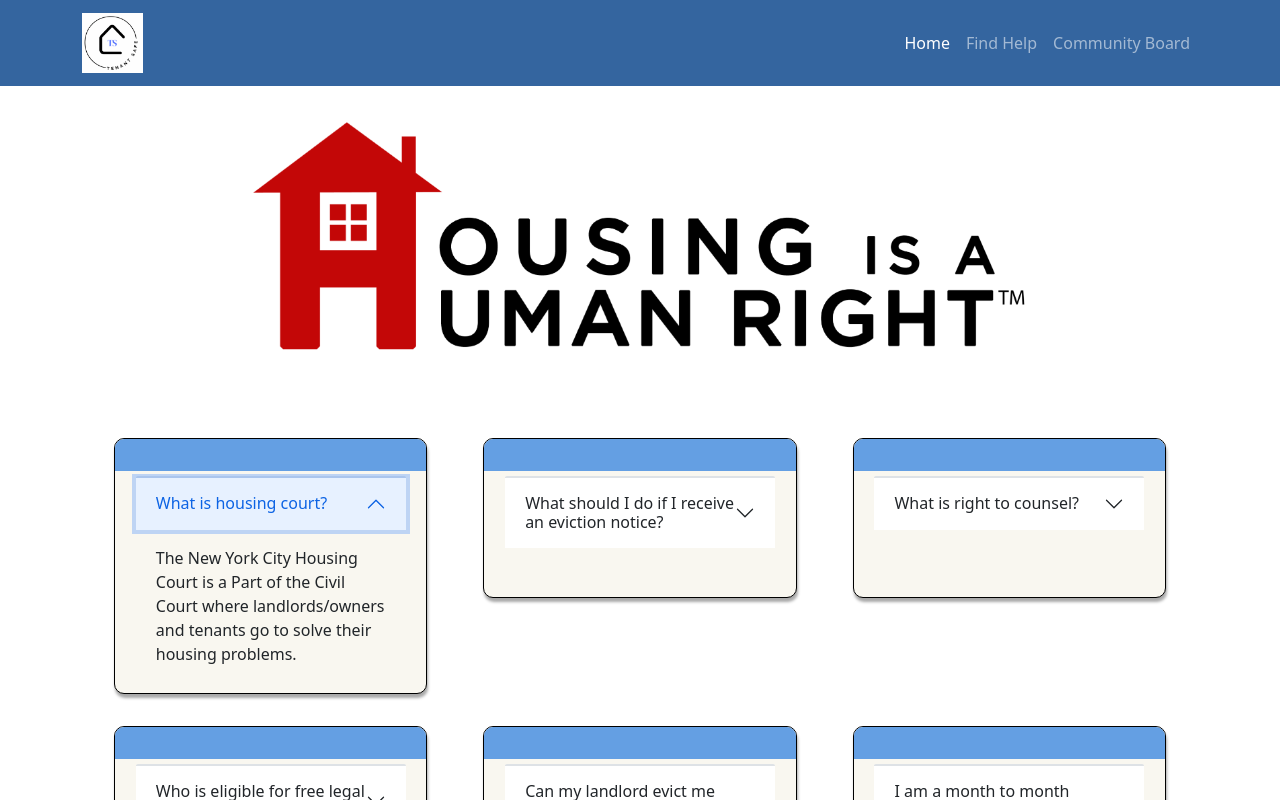
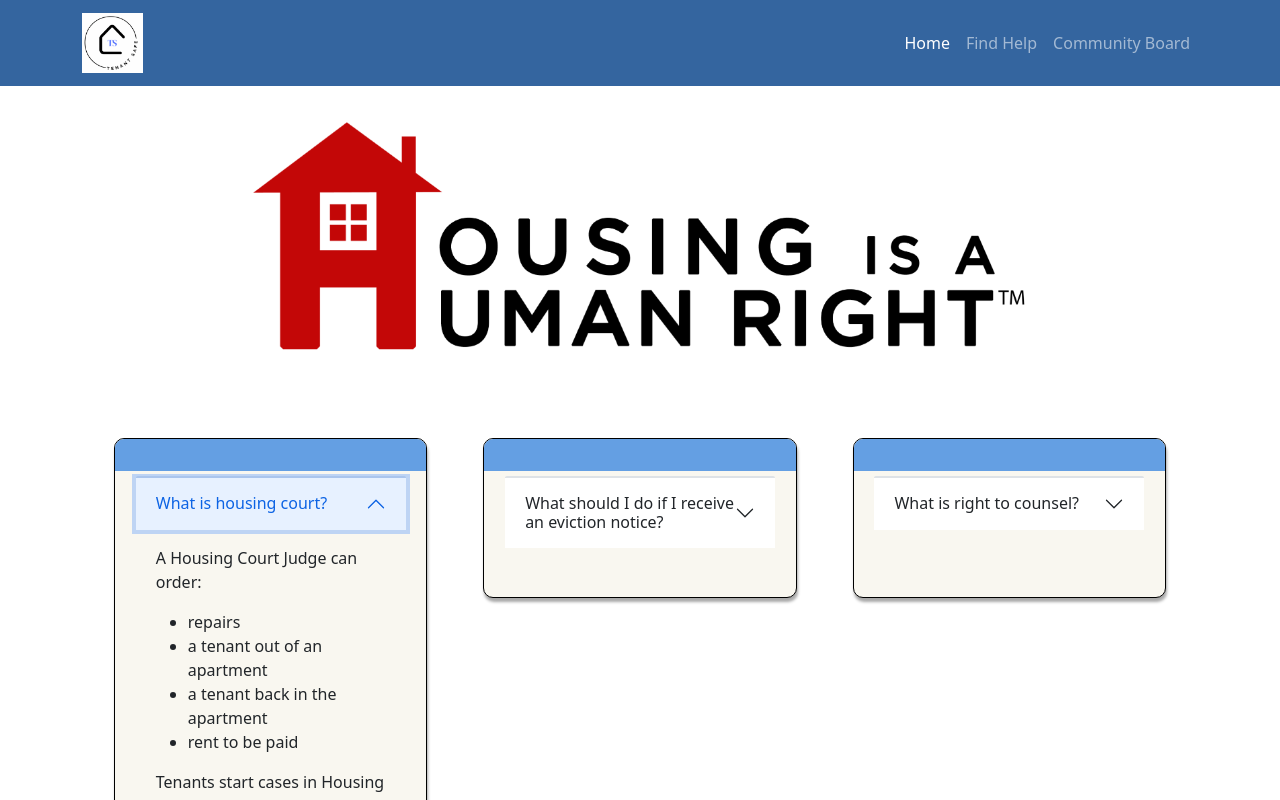
Before and after one commit to Stevenlidl/hackathon_team10tkh2023, a React (Vite) app in the folder Frontend/: page /home in a window 1280 px wide. Both pictures are taken after a click on the button "What is housing court?". Shown: the top 800 px of the page. Built offline with nearby package versions, Linux system fonts and the light colour scheme.

Commit message:
added lists, links, and get help navigation

```diff
--- a/Frontend/src/faqData.jsx
+++ b/Frontend/src/faqData.jsx
@@ -1,3 +1,38 @@
+export function ListAnswer1() {
+    return (
+        <>
+            <p>A Housing Court Judge can order: </p>
+            <ul>
+                <li>repairs</li>
+                <li>a tenant out of an apartment</li>
+                <li>a tenant back in the apartment</li>
+                <li>rent to be paid</li>
+            </ul>
+            <p>Tenants start cases in Housing Court to: </p>
+            <ul>
+                <li>get repairs,</li>
+                <li>move back in after an eviction, </li>
+                <li>stop harassment </li>
+            </ul>
+        </>
+    )
+}
+
+export function ListAnswer2() {
+    return (
+        <>
+            <p>According to N.Y. Real Prop N.Y. Real Prop. §226-c, your landlord must give you the following  notice</p>
+            <ul>
+                <li>30 days’ notice: if the tenant has been occupying for a year or at one point had a lease of at least one year</li>
+                <li>60 days’ notice: Tenants occupying from one to two years and leaseholders of one to two-year leases</li>
+                <li>90 days’ notice: Tenants occupying more than two years or having leases of two years or more: 90 days’ notice.</li>
+            </ul>
+        </>
+    )
+}
+
+//
+
 export const row1 = [
     {
         question: 'What is housing court?',
@@ -46,8 +81,8 @@ export const row3 = [
 export const row4 = [
     {
         question: 'What if I can’t pay my rent?',
-        answer: `In NYC, tenants can apply to the NYC Human Resources Administration (HRA) for a One Shot Deal to cover rent arrears. This can be helpful if you don’t get money through ERAP or if ERAP assistance doesn’t cover all of the rent you owe. To get a One Shot Deal, you do not have to show that your rent debt is related to the pandemic. You may also qualify for an ongoing rent subsidy under the City’s FHEPS program.
-      https://www.nyc.gov/site/hra/help/affordable-housing.page`
+        answer: [`In NYC, tenants can apply to the NYC Human Resources Administration (HRA) for a One Shot Deal to cover rent arrears. This can be helpful if you don’t get money through ERAP or if ERAP assistance doesn’t cover all of the rent you owe. To get a One Shot Deal, you do not have to show that your rent debt is related to the pandemic. You may also qualify for an ongoing rent subsidy under the City’s FHEPS program.`,
+            `https://www.nyc.gov/site/hra/help/affordable-housing.page`]
     },
     {
         question: 'How can I get more information?',
@@ -55,8 +90,7 @@ export const row4 = [
     },
     {
         question: 'What if I can’t get legal assistance? ',
-        answer: `Due to lack of funding, legal support cannot be guaranteed. But that doesn’t me you should not fight to stay! This document is for tenants without lawyers representing them in a case in Housing Court. It was developed by attorneys and tenant organizers within the Right to Counsel NYC Coalition. This packet is not a substitute for effective legal representation and none of the material in this packet is legal advice.
-
-      https://assets.nationbuilder.com/righttocounselnyc/pages/1342/attachments/original/1664821814/Right_to_Counsel_-_Tenant_Self_Defense_Resource_Guide_-_FINAL.docx_%281%29.pdf?1664821814`
+        answer: [`Due to lack of funding, legal support cannot be guaranteed. But that doesn’t me you should not fight to stay! This document is for tenants without lawyers representing them in a case in Housing Court. It was developed by attorneys and tenant organizers within the Right to Counsel NYC Coalition. This packet is not a substitute for effective legal representation and none of the material in this packet is legal advice.`,
+            `https://assets.nationbuilder.com/righttocounselnyc/pages/1342/attachments/original/1664821814/Right_to_Counsel_-_Tenant_Self_Defense_Resource_Guide_-_FINAL.docx_%281%29.pdf?1664821814`]
     },
 ]
--- a/Frontend/src/pages/home.jsx
+++ b/Frontend/src/pages/home.jsx
@@ -1,10 +1,11 @@
 import React from "react";
 import { Container, Row, Col, Accordion, Button } from "react-bootstrap";
-import { row1, row2, row3, row4 } from "../faqData";
+import { useNavigate } from 'react-router-dom';
+import { row1, row2, row3, row4, ListAnswer1, ListAnswer2 } from "../faqData";
 import '../css/home.css';
 
-//textmetrics
 function Home() {
+  const navigate = useNavigate();
 
   return (
     <Container className='wrapper'>
@@ -21,7 +22,13 @@ function Home() {
                     <div className="item">
                       <Accordion.Item eventKey={i} ></Accordion.Item>
                       <Accordion.Header className="itemHeader">{item.question}</Accordion.Header>
-                      <Accordion.Body>{item.answer}</Accordion.Body>
+                      <Accordion.Body className={i === 1 ? "boldAnswer1" : ""}>
+                        {
+                          i === 0 ?
+                            <ListAnswer1 /> :
+                            item.answer
+                        }
+                      </Accordion.Body>
                     </div>
                   </Accordion>
                 </Col>
@@ -38,7 +45,13 @@ function Home() {
                     <div className="item">
                       <Accordion.Item eventKey={i} ></Accordion.Item>
                       <Accordion.Header bsPrefix="itemHeader">{item.question}</Accordion.Header>
-                      <Accordion.Body>{item.answer}</Accordion.Body>
+                      <Accordion.Body>
+                        {
+                          i === 2 ?
+                          <ListAnswer2 /> :
+                          item.answer
+                        }
+                      </Accordion.Body>
                     </div>
                   </Accordion>
                 </Col>
@@ -72,7 +85,17 @@ function Home() {
                     <div className="item">
                       <Accordion.Item eventKey={i} ></Accordion.Item>
                       <Accordion.Header>{item.question}</Accordion.Header>
-                      <Accordion.Body>{item.answer}</Accordion.Body>
+                      <Accordion.Body>
+                        {
+                          i < 1 || 1 < i ?
+                            <p>
+                              {item.answer[0]}
+                              <br />
+                              <a target="_blank" href={item.answer[1]}>{item.answer[1]}</a>
+                            </p> :
+                            <p>{item.answer}</p>
+                        }
+                      </Accordion.Body>
                     </div>
                   </Accordion>
                 </Col>
@@ -82,7 +105,7 @@ function Home() {
         </Row>
       </Container>
       <Container className="buttonContainer m-5">
-        <button className="helpBtn">Get Help</button>
+        <button onClick={() => (navigate("/help#"))} className="helpBtn">Get Help</button>
       </Container>
     </Container>
   );
```
